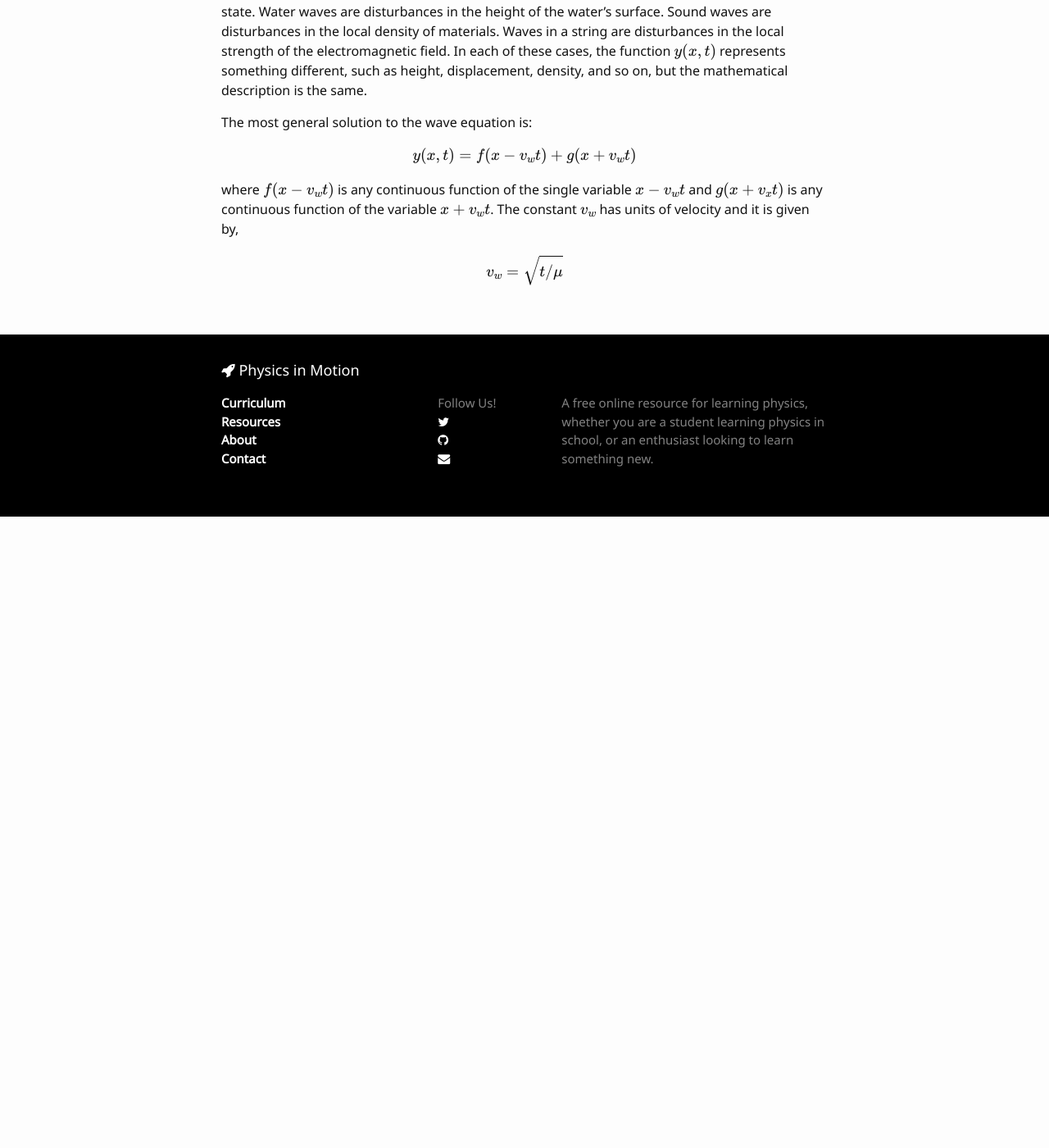
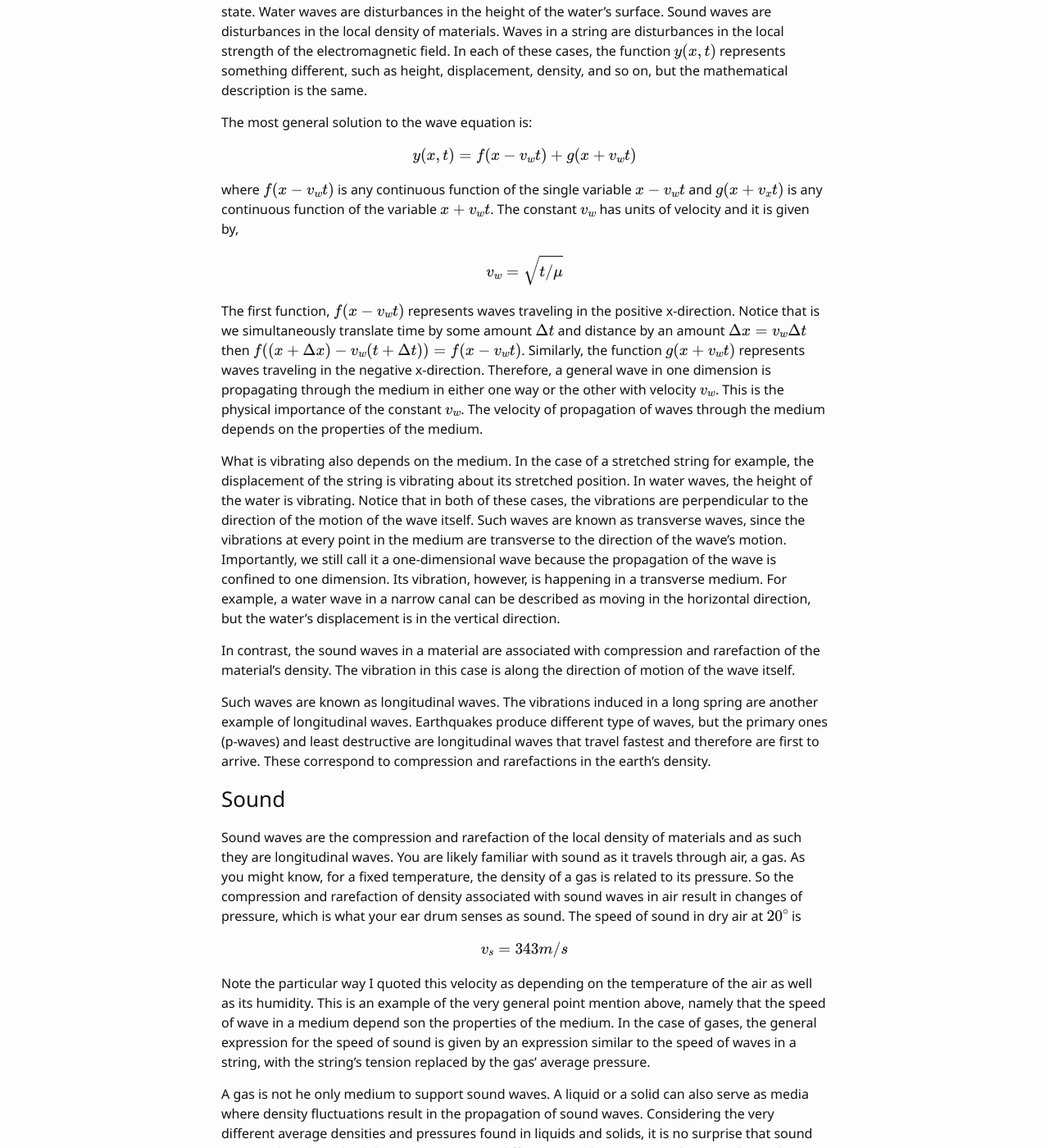
Before and after one commit to LeNPaul/physics-in-motion-old, a Jekyll site: the page built from _posts/2016-11-26-characteristics-waves.md, in a window 1280 px wide and 1400 px high, scrolled down 1064 px. Shown: the whole window at 82% size. Built offline with Jekyll 4.4.1, drawn with Linux system fonts in a browser that asks for light colours; nearby versions of some CDN libraries; formulas are drawn with MathJax 3; before the commit the page ends 1694 px from its top, so only the background shows below that; some of the changed text lies outside the part shown.

Commit message:
Update content

```diff
--- a/_posts/2016-11-26-characteristics-waves.md
+++ b/_posts/2016-11-26-characteristics-waves.md
@@ -36,3 +36,23 @@ where \\( f(x - v_w t) \\) is any continuous function of the single variable \\(
 $$
   v_w = \sqrt{t / \mu}
 $$
+
+The first function, \\( f( x - v_w t ) \\) represents waves traveling in the positive x-direction. Notice that is we simultaneously translate time by some amount \\( \Delta t \\) and distance by an amount \\( \Delta x = v_w \Delta t \\) then \\( f((x + \Delta x) - v_w (t + \Delta t)) = f(x - v_w t) \\). Similarly, the function \\( g(x + v_w t) \\) represents waves traveling in the negative x-direction. Therefore, a general wave in one dimension is propagating through the medium in either one way or the other with velocity \\( v_w \\). This is the physical importance of the constant \\( v_w \\). The velocity of propagation of waves through the medium depends on the properties of the medium.
+
+What is vibrating also depends on the medium. In the case of a stretched string for example, the displacement of the string is vibrating about its stretched position. In water waves, the height of the water is vibrating. Notice that in both of these cases, the vibrations are perpendicular to the direction of the motion of the wave itself. Such waves are known as transverse waves, since the vibrations at every point in the medium are transverse to the direction of the wave's motion. Importantly, we still call it a one-dimensional wave because the propagation of the wave is confined to one dimension. Its vibration, however, is happening in a transverse medium. For example, a water wave in a narrow canal can be described as moving in the horizontal direction, but the water's displacement is in the vertical direction.
+
+In contrast, the sound waves in a material are associated with compression and rarefaction of the material's density. The vibration in this case is along the direction of motion of the wave itself.
+
+Such waves are known as longitudinal waves. The vibrations induced in a long spring are another example of longitudinal waves. Earthquakes produce different type of waves, but the primary ones (p-waves) and least destructive are longitudinal waves that travel fastest and therefore are first to arrive. These correspond to compression and rarefactions in the earth's density.
+
+### Sound
+
+Sound waves are the compression and rarefaction of the local density of materials and as such they are longitudinal waves. You are likely familiar with sound as it travels through air, a gas. As you might know, for a fixed temperature, the density of a gas is related to its pressure. So the compression and rarefaction of density associated with sound waves in air result in changes of pressure, which is what your ear drum senses as sound. The speed of sound in dry air at \\( 20^{\circ} \\) is
+
+$$
+  v_s = 343 m/s
+$$
+
+Note the particular way I quoted this velocity as depending on the temperature of the air as well as its humidity. This is an example of the very general point mention above, namely that the speed of wave in a medium depend son the properties of the medium. In the case of gases, the general expression for the speed of sound is given by an expression similar to the speed of waves in a string, with the string's tension replaced by the gas' average pressure.
+
+A gas is not he only medium to support sound waves. A liquid or a solid can also serve as media where density fluctuations result in the propagation of sound waves. Considering the very different average densities and pressures found in liquids and solids, it is no surprise that sound waves in liquids and solids propagate at very different speeds as compared to sound speed in air. The dependence of the speed of the properties of the medium can actually be of use in learning about the interior of maters. For example, p-waves, which are a type of sound-wave produced by an earthquake, are used to study the Earth's composition.
```
